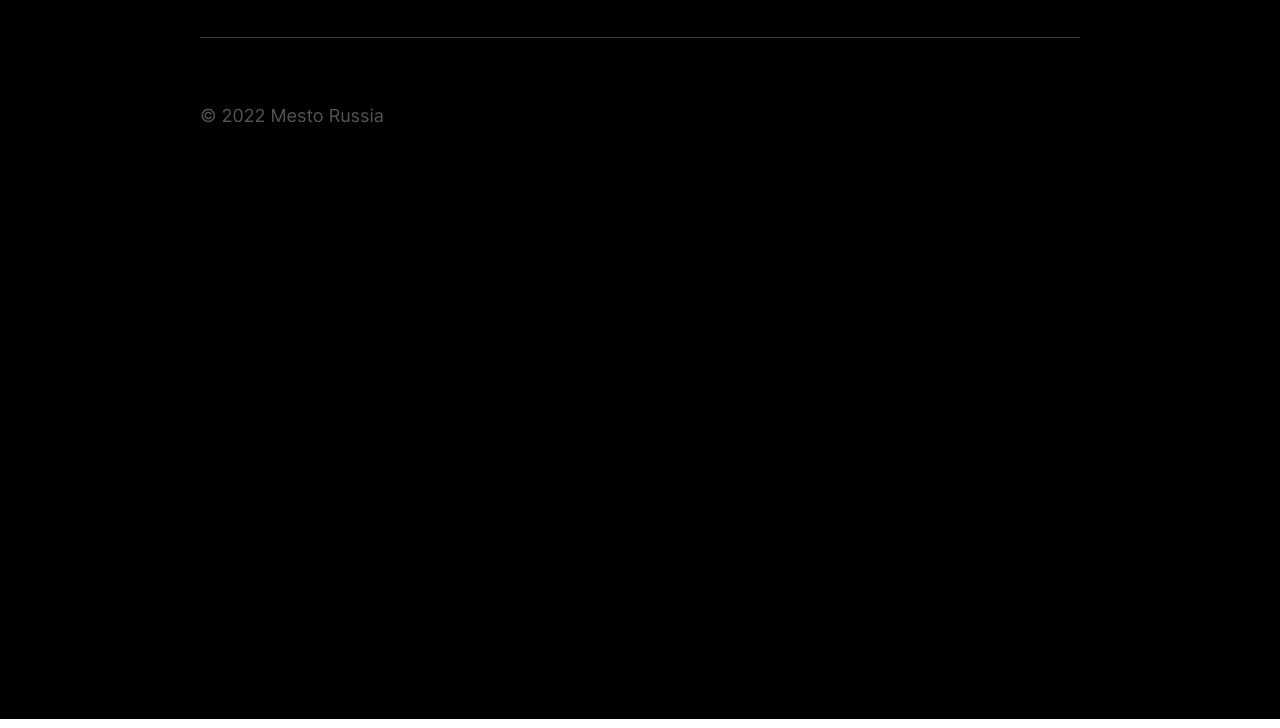
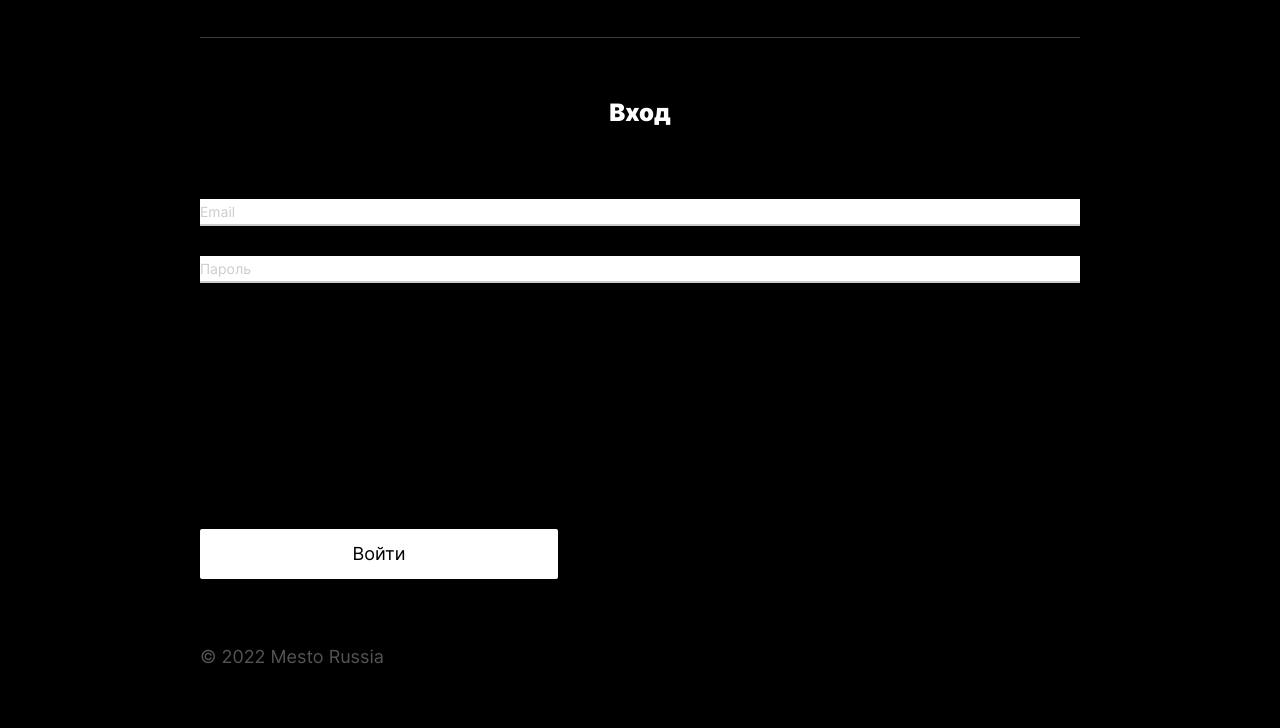
Before and after one commit to NatalyMaxi/react-mesto-auth, a React app: page /sign-in in a window 1280 px wide. Shown: the part 81-809 px from the top of the page. Built offline with nearby package versions, Linux system fonts and the light colour scheme; no server answers; a web font is replaced by a local one.

Commit message:
добавить компонент авторизации Login

```diff
--- /dev/null
+++ b/src/blocks/capabilities/__title/capabilities__title.css
@@ -0,0 +1,9 @@
+.capabilities__title {
+   font-weight: 900;
+   font-size: 24px;
+   line-height: 29px;
+   color: #ffffff;
+   text-align: center;
+   margin-top: 60px;
+   padding: 0;
+}
--- /dev/null
+++ b/src/blocks/capabilities/capabilities.css
@@ -0,0 +1,6 @@
+.capabilities {
+   display: flex;
+   flex: auto;
+   flex-direction: column;
+   margin: 0 auto;
+}
--- /dev/null
+++ b/src/blocks/form/__button/_type/form__button_type_white.css
@@ -0,0 +1,18 @@
+.form__button_type_white {
+   background: #ffffff;
+   color: #000000;
+   margin-top: 216px;
+}
+
+@media screen and (max-width: 767px) {
+   .form__button_type_white {
+      background: #ffffff;
+      color: #000000;
+      margin-top: 173px;
+   }
+}
+
+.form__button_type_white:hover {
+   opacity: .85;
+   cursor: pointer;
+}
--- a/src/blocks/form/__button/form__button.css
+++ b/src/blocks/form/__button/form__button.css
@@ -19,7 +19,6 @@
    opacity: 0.8;
 }
 
-
 @media screen and (max-width: 767px) {
    .form__button {
       width: 238px;
--- /dev/null
+++ b/src/blocks/form/__item/_type/form__item_type_white.css
@@ -0,0 +1,19 @@
+.form__item_type_white {
+   color: #ffffff;
+   border-bottom: 2px solid rgba(204, 204, 204, 1);
+}
+
+.form__item_type_white::placeholder {
+   color: #cccccc;
+}
+
+.form__item_type_whiteform__item::-webkit-input-placeholder {
+   color: #cccccc;
+}
+
+.form__item_type_white::-moz-placeholder {
+   color: #cccccc;
+}
+.form__item_type_white::-ms-input-placeholder {
+   color: #cccccc;
+}
--- a/src/components/App.js
+++ b/src/components/App.js
@@ -11,6 +11,7 @@ import EditProfilePopup from './EditProfilePopup.js';
 import EditAvatarPopup from './EditAvatarPopup.js';
 import AddPlacePopup from './AddPlacePopup.js';
 import PopupWithConfirmation from './PopupWithConfirmation.js';
+import Login from './Login.js';
 
 function App() {
 
@@ -137,6 +138,7 @@ function App() {
           <Header />
           <Switch>
             <Route path="/sign-in">
+              <Login />
             </Route>
             <Route path="/sign-up">
             </Route>
--- /dev/null
+++ b/src/components/Login.js
@@ -0,0 +1,37 @@
+function Login() {
+   return (
+      <div className="capabilities">
+         <h2 className="capabilities__title">Вход</h2>
+         <form className="form">
+
+            <input
+               id="email"
+               required
+               type="email"
+               className="form__item form__item_type_white"
+               name="email"
+               placeholder="Email"
+            />
+            <span className="form__error"></span>
+
+            <input
+               id="password"
+               minLength="6"
+               maxLength="20"
+               required
+               type="password"
+               className="form__item form__item_type_white"
+               name="password"
+               placeholder="Пароль"
+            />
+            <span className="form__error"></span>
+
+            <button
+               className="form__button form__button_type_white"
+               type="submit">Войти</button>
+         </form>
+      </div>
+   );
+};
+
+export default Login;
--- a/src/index.css
+++ b/src/index.css
@@ -4,6 +4,8 @@
 @import url(./blocks/page/__container/page__container.css);
 @import url(./blocks/header/header.css);
 @import url(./blocks/logo/logo.css);
+@import url(./blocks/capabilities/capabilities.css);
+@import url(./blocks/capabilities/__title/capabilities__title.css);
 @import url(./blocks/profile/profile.css);
 @import url(./blocks/profile/__info/profile__info.css);
 @import url(./blocks/profile/__container-avatar/profile__container-avatar.css);
@@ -40,6 +42,8 @@
 @import url(./blocks/form/__error/_type/form__error_place_top.css);
 @import url(./blocks/form/__error/_type/form__error_place_bottom.css);
 @import url(./blocks/form/__item/form__item.css);
+@import url(./blocks/form/__item/_type/form__item_type_white.css);
 @import url(./blocks/form/__item/_type/form__item_type_error.css);
 @import url(./blocks/form/__button/form__button.css);
 @import url(./blocks/form/__button/_type/form__button_type_disabled.css);
+@import url(./blocks/form/__button/_type/form__button_type_white.css);
```
